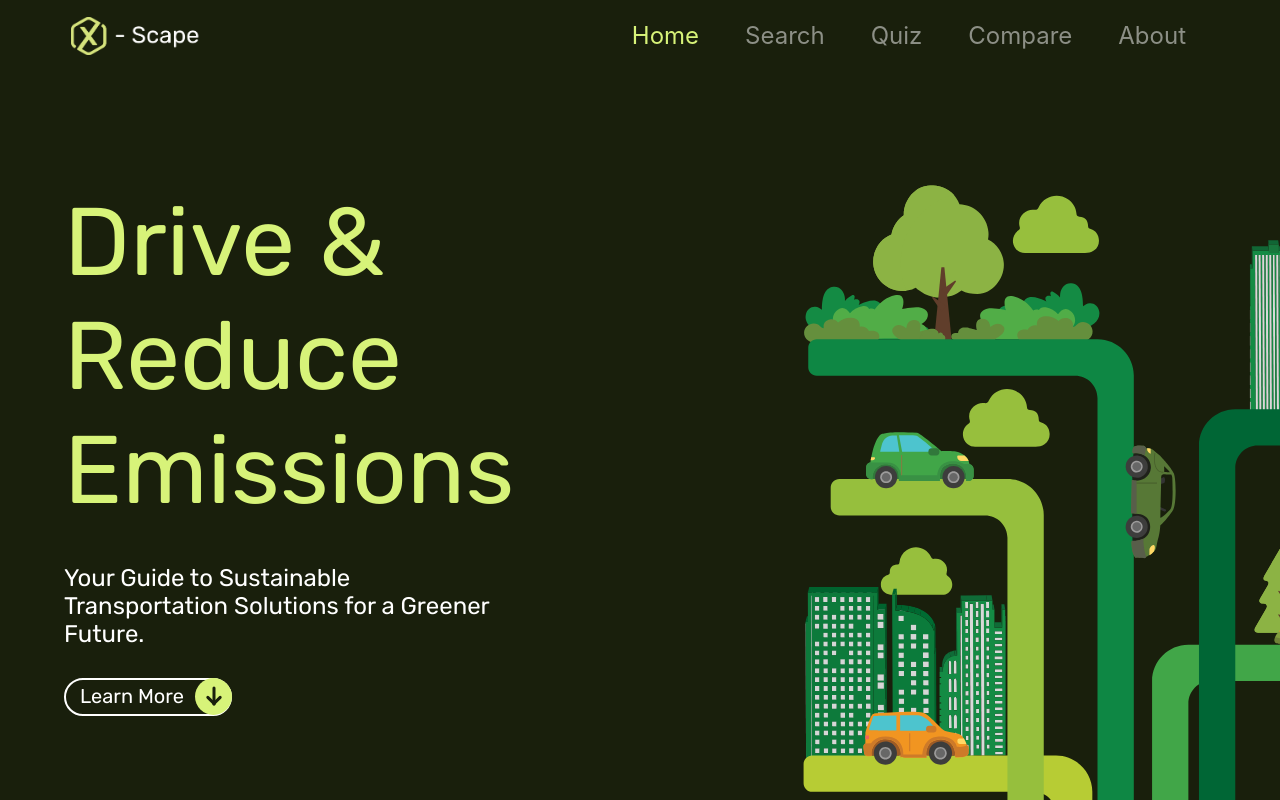
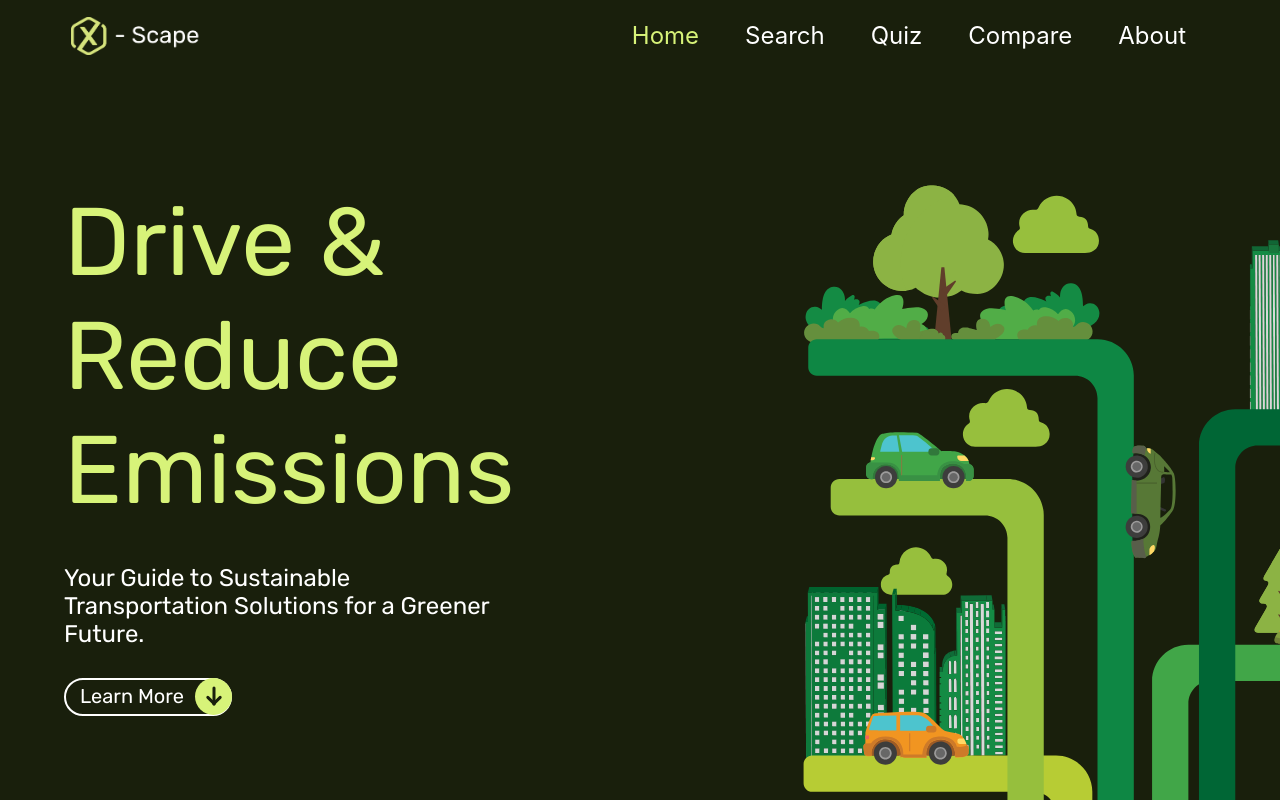
Before and after one commit to UW-INFO442-AU23/sus-city, a React (Create React App) app: page / in a window 1280 px wide. Shown: the top 800 px of the page. Built offline with nearby package versions, Linux system fonts and the light colour scheme.

Commit message:
updated nav bar hover

```diff
--- a/src/index.css
+++ b/src/index.css
@@ -50,6 +50,10 @@ body {
 .nav-item {
 	padding: 0px 15px;
 	font-size: 1.5em;
+}
+
+.nav-bar .nav-item .nav-link {
+	color: var(--secondary-color);
 }
 
 .nav-bar .nav-item .nav-link.active {
@@ -71,10 +75,9 @@ body {
 	background-color: var(--primary-color);
 	/* Color of the line */
 }
-
-
-
-
+.nav-bar .nav-item .nav-link:hover {
+	color: var(--secondary-color);
+}
 
 
 
```
